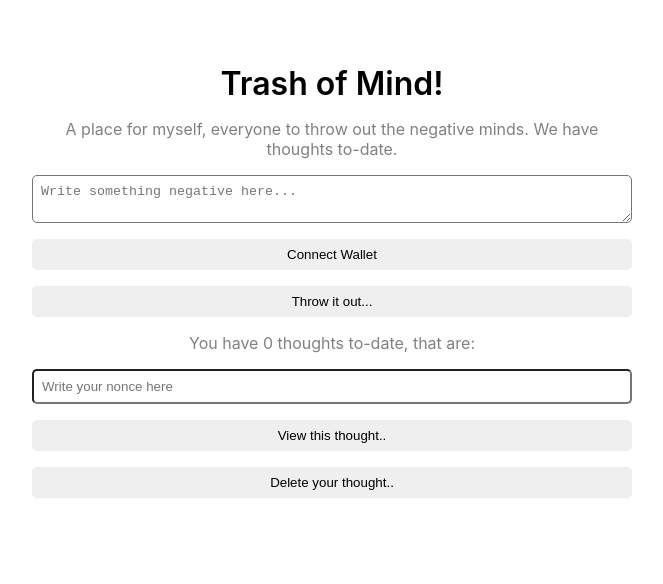
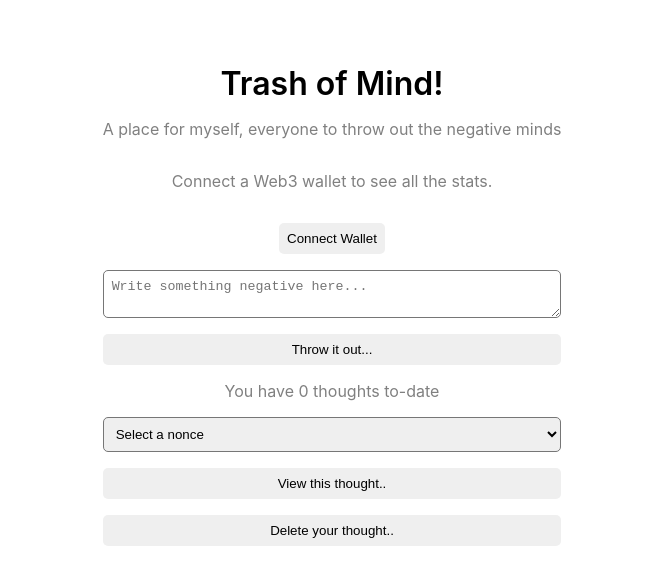
Before and after one commit to itzmealvin/BLOCKCHAIN_trashOfMind, a React (Create React App) app in the folder frontend/: page / in a window 1280 px wide. Shown: the top 584 px of the page, without its empty margins (308-971 px from the left). Built offline with nearby package versions, Linux system fonts and the light colour scheme.

Commit message:
Update App.js

```diff
--- a/frontend/src/components/App.js
+++ b/frontend/src/components/App.js
@@ -188,8 +188,19 @@ const App = () => {
       <div className="dataContainer">
         <div className="header">Trash of Mind!</div>
         <div className="bio">
-          A place for myself, everyone to throw out the negative minds. We have{" "}
-          {numThoughts} thoughts to-date.
+          A place for myself, everyone to throw out the negative minds
+        </div>
+        <div className="bio">
+          {!currentAccount ? (
+            <>
+              <p>Connect a Web3 wallet to see all the stats.</p>
+              <button className="waveButton" onClick={connectWallet}>
+                Connect Wallet
+              </button>
+            </>
+          ) : (
+            <p>We have {numThoughts} thoughts to-date.</p>
+          )}
         </div>
         <textarea
           onChange={(e) => setMyMind({ ...myMind, mind: e.target.value })}
@@ -198,11 +209,6 @@ const App = () => {
           className="textbox"
           placeholder="Write something negative here..."
         ></textarea>
-        {!currentAccount && (
-          <button className="waveButton" onClick={connectWallet}>
-            Connect Wallet
-          </button>
-        )}
         <button className="waveButton" onClick={newThought}>
           Throw it out...
         </button>
@@ -220,17 +226,22 @@ const App = () => {
             <div>At: {thought.timestamp.toString()}</div>
           </div>
         ))}
-        <div className="bio">
-          You have {allNonces.length} thoughts to-date, that are:{" "}
-          {allNonces.join(", ")}
-        </div>
-        <input
+        <div className="bio">You have {allNonces.length} thoughts to-date</div>
+        <select
           onChange={(e) => setMyNonce({ ...myNonce, nonce: e.target.value })}
           value={myNonce.nonce}
           name="nonce"
           className="textbox"
-          placeholder="Write your nonce here"
-        ></input>
+        >
+          <option value="" disabled>
+            Select a nonce
+          </option>
+          {allNonces.map((nonce, index) => (
+            <option key={index} value={nonce}>
+              {nonce}
+            </option>
+          ))}
+        </select>
         <button className="waveButton" onClick={viewThought}>
           View this thought..
         </button>
```
